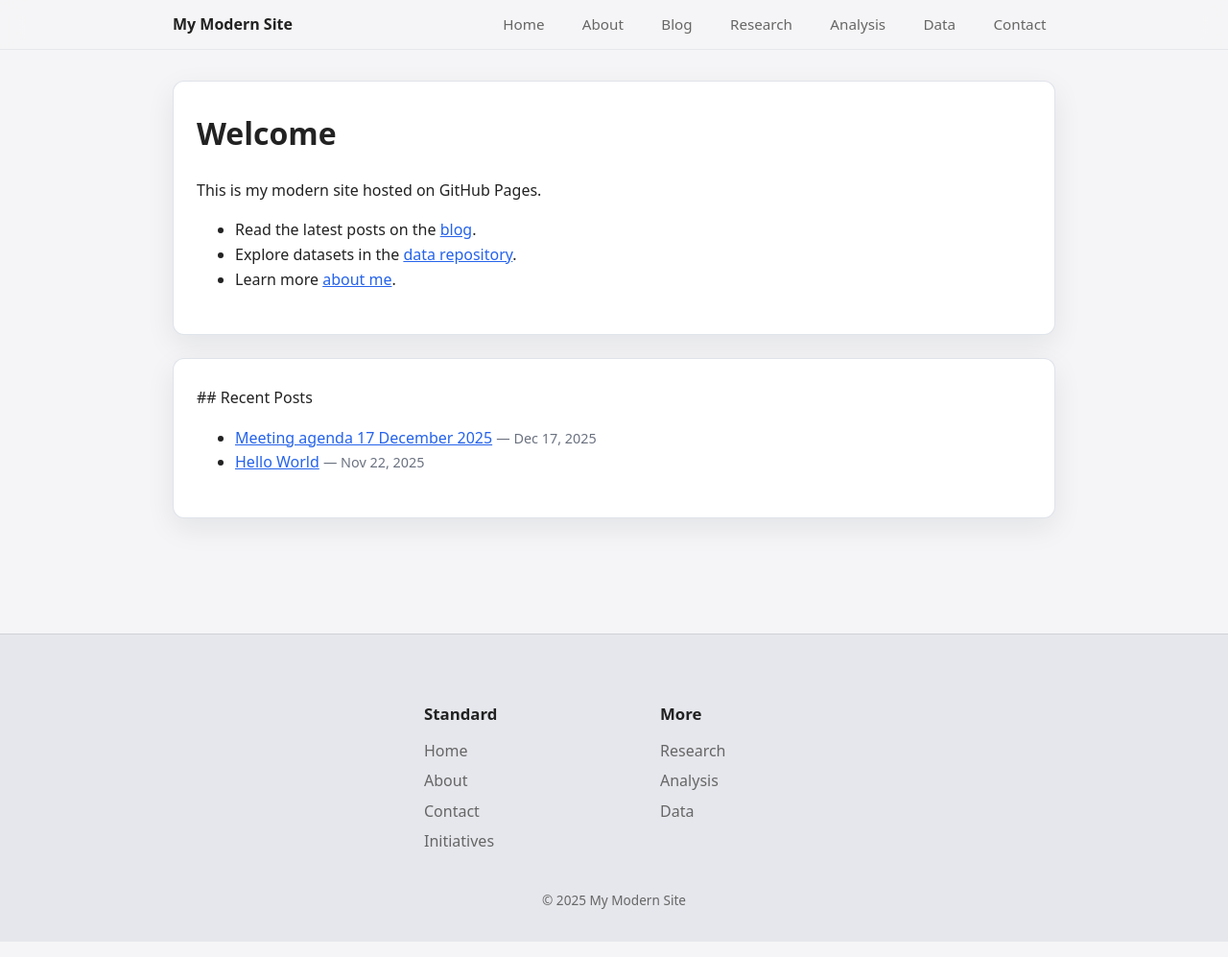
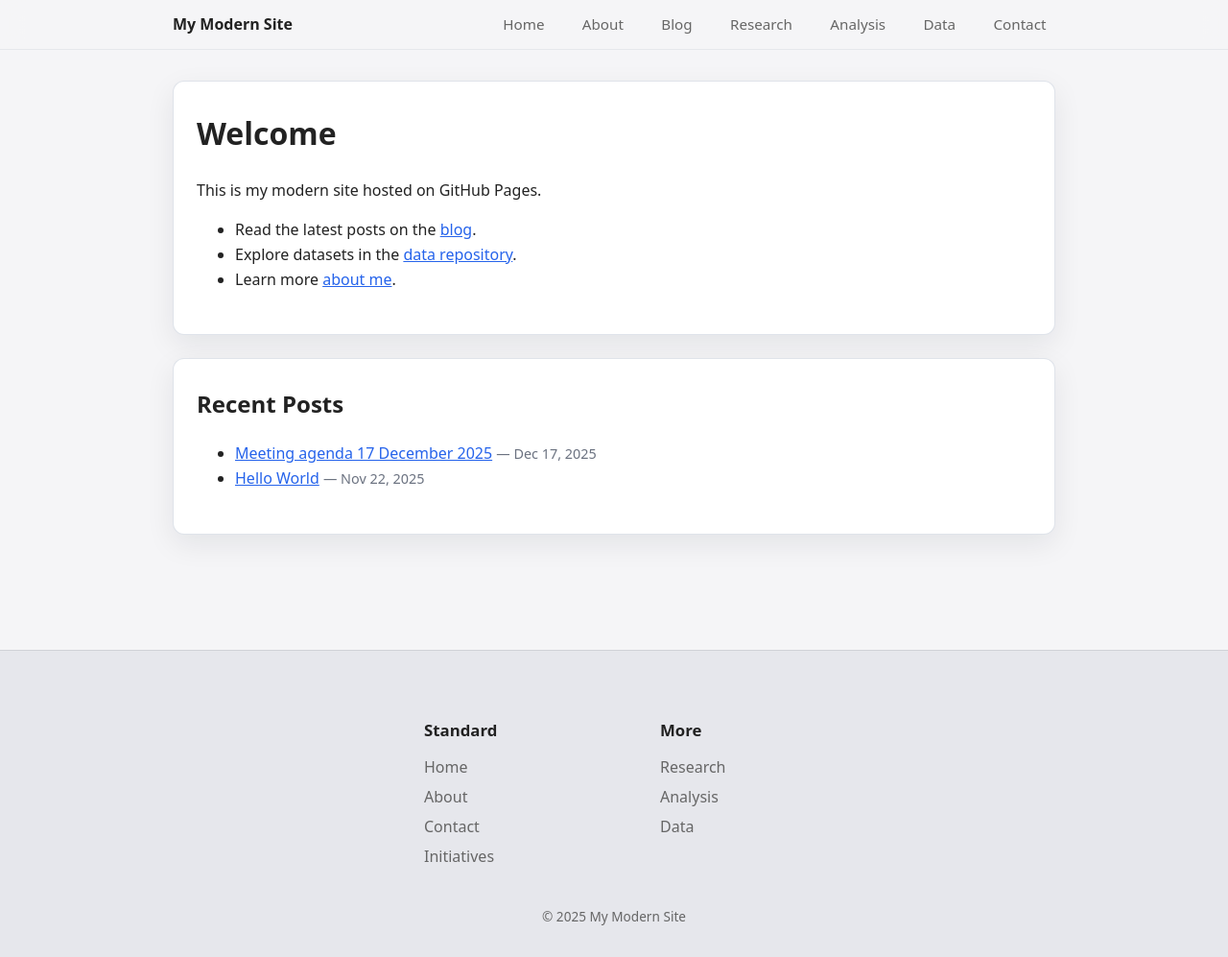
Before and after one commit to kwdwrd/peeps, a Jekyll site: the page built from docs/index.md, in a window 1280 px wide and 997 px high. Shown: the whole window at 96% size. Built offline with Jekyll 4.4.1, drawn with Linux system fonts in a browser that asks for light colours.

Commit message:
fixing index markdown

```diff
--- a/docs/index.md
+++ b/docs/index.md
@@ -13,7 +13,7 @@ This is my modern site hosted on GitHub Pages.
 - Learn more [about me]({{ site.baseurl }}/about/).
 </div>
 
-<div class="section-card">
+<div class="section-card" markdown="1">
 ## Recent Posts
 
 <ul>
```
